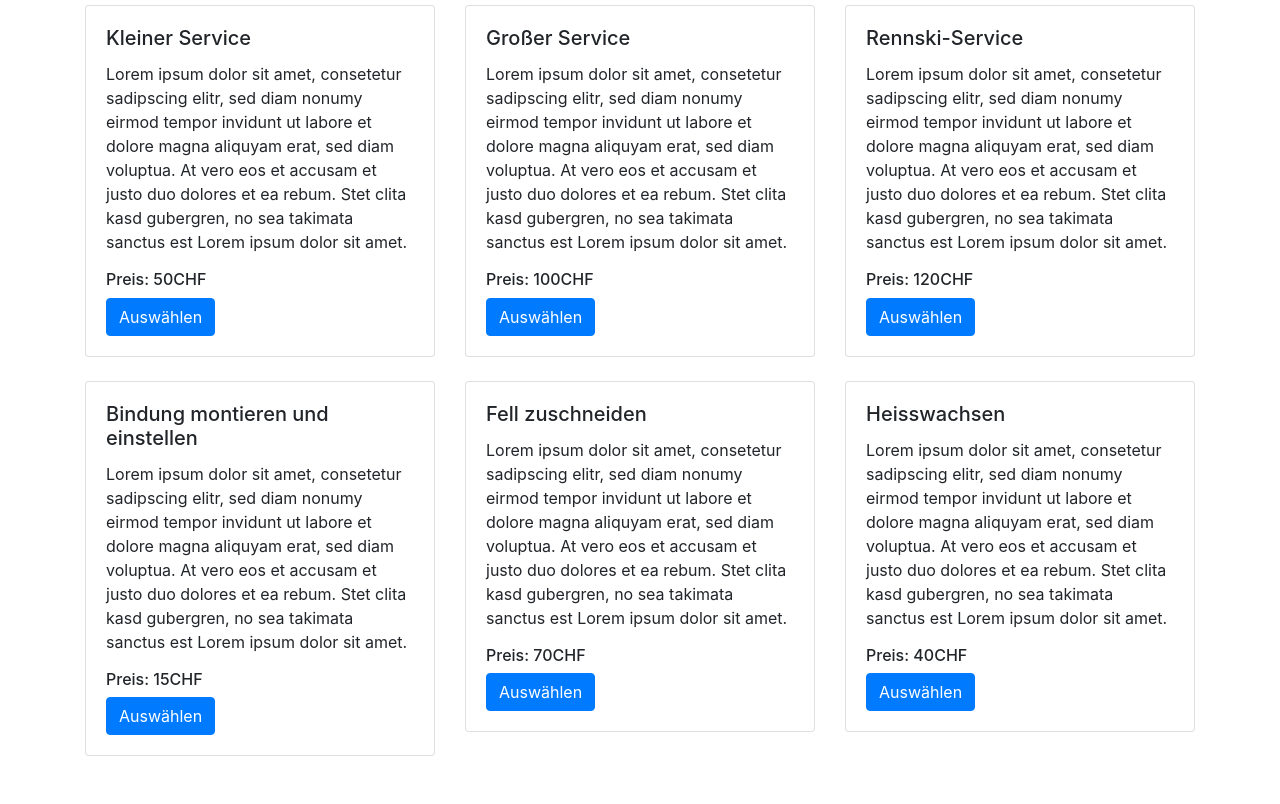
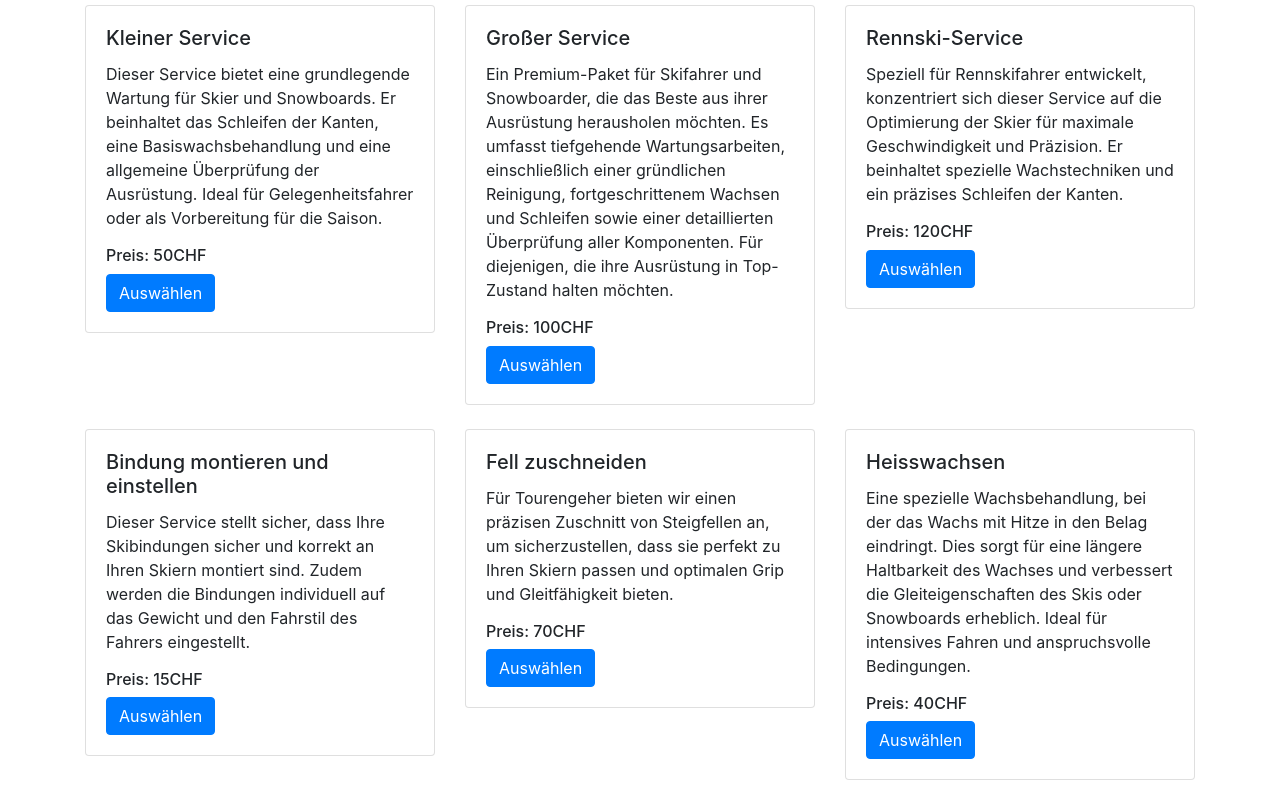
Before and after one commit to davereichert/JetStream, a plain HTML site: page html/Services.html in a window 1280 px wide. Shown: the part 215-1019 px from the top of the page. Before the commit the page ends 995 px from the top, so only its background shows below. Drawn offline with nearby package versions, Linux system fonts and the light colour scheme.

Commit message:
add Inhalt Service
den platz halter mit richtigem text ausgetausch

```diff
--- a/html/Services.html
+++ b/html/Services.html
@@ -38,12 +38,10 @@
             <div class="card mb-4">
                 <div class="card-body">
                     <h5 class="card-title">Kleiner Service</h5>
-                    <p class="card-text">Lorem ipsum dolor sit amet, consetetur sadipscing elitr,
-                        sed diam nonumy eirmod tempor invidunt ut labore et dolore
-                        magna aliquyam erat, sed diam voluptua. At vero eos et accusam
-                        et justo duo dolores et ea rebum. Stet
-                        clita kasd gubergren, no sea takimata sanctus est Lorem
-                        ipsum dolor sit amet.</p>
+                    <p class="card-text"> Dieser Service bietet eine grundlegende Wartung
+                        für Skier und Snowboards. Er beinhaltet das Schleifen der Kanten, eine
+                        Basiswachsbehandlung und eine allgemeine Überprüfung der Ausrüstung. Ideal
+                        für Gelegenheitsfahrer oder als Vorbereitung für die Saison.</p>
                     <h6>Preis: 50CHF</h6>
                     <a href="serviceanmeldung.html" data-service="Kleiner Service" class="btn btn-primary service-btn">Auswählen</a>
                 </div>
@@ -54,12 +52,12 @@
             <div class="card mb-4">
                 <div class="card-body">
                     <h5 class="card-title">Großer Service</h5>
-                    <p class="card-text">Lorem ipsum dolor sit amet, consetetur sadipscing elitr,
-                        sed diam nonumy eirmod tempor invidunt ut labore et dolore
-                        magna aliquyam erat, sed diam voluptua. At vero eos et accusam
-                        et justo duo dolores et ea rebum. Stet
-                        clita kasd gubergren, no sea takimata sanctus est Lorem
-                        ipsum dolor sit amet.</p>
+                    <p class="card-text">Ein Premium-Paket für Skifahrer und Snowboarder,
+                        die das Beste aus ihrer Ausrüstung herausholen möchten. Es umfasst
+                        tiefgehende Wartungsarbeiten, einschließlich einer gründlichen Reinigung,
+                        fortgeschrittenem Wachsen und Schleifen sowie einer detaillierten
+                        Überprüfung aller Komponenten. Für diejenigen, die ihre Ausrüstung in
+                        Top-Zustand halten möchten.</p>
                         <h6>Preis: 100CHF</h6>
                         <a href="serviceanmeldung.html" data-service="Großer Service" class="btn btn-primary service-btn">Auswählen</a>
                 </div>
@@ -69,12 +67,10 @@
             <div class="card mb-4">
                 <div class="card-body">
                     <h5 class="card-title">Rennski-Service</h5>
-                    <p class="card-text">Lorem ipsum dolor sit amet, consetetur sadipscing elitr,
-                        sed diam nonumy eirmod tempor invidunt ut labore et dolore
-                        magna aliquyam erat, sed diam voluptua. At vero eos et accusam
-                        et justo duo dolores et ea rebum. Stet
-                        clita kasd gubergren, no sea takimata sanctus est Lorem
-                        ipsum dolor sit amet.</p>
+                    <p class="card-text"> Speziell für Rennskifahrer entwickelt, konzentriert
+                        sich dieser Service auf die Optimierung der Skier für maximale Geschwindigkeit
+                        und Präzision. Er beinhaltet spezielle Wachstechniken und ein präzises Schleifen
+                        der Kanten.</p>
                         <h6>Preis: 120CHF</h6>
                         <a href="serviceanmeldung.html" data-service="Rennski-Service" class="btn btn-primary service-btn">Auswählen</a>
                 </div>
@@ -84,12 +80,10 @@
             <div class="card mb-4">
                 <div class="card-body">
                     <h5 class="card-title">Bindung montieren und einstellen</h5>
-                    <p class="card-text">Lorem ipsum dolor sit amet, consetetur sadipscing elitr,
-                        sed diam nonumy eirmod tempor invidunt ut labore et dolore
-                        magna aliquyam erat, sed diam voluptua. At vero eos et accusam
-                        et justo duo dolores et ea rebum. Stet
-                        clita kasd gubergren, no sea takimata sanctus est Lorem
-                        ipsum dolor sit amet.</p>
+                    <p class="card-text">Dieser Service stellt sicher, dass Ihre
+                        Skibindungen sicher und korrekt an Ihren Skiern montiert sind.
+                        Zudem werden die Bindungen individuell auf das Gewicht und den Fahrstil
+                        des Fahrers eingestellt.</p>
                         <h6>Preis: 15CHF</h6>
                         <a href="serviceanmeldung.html" data-service="Bindung montieren und einstellen" class="btn btn-primary service-btn">Auswählen</a>
                 </div>
@@ -99,12 +93,9 @@
             <div class="card mb-4">
                 <div class="card-body">
                     <h5 class="card-title">Fell zuschneiden</h5>
-                    <p class="card-text">Lorem ipsum dolor sit amet, consetetur sadipscing elitr,
-                        sed diam nonumy eirmod tempor invidunt ut labore et dolore
-                        magna aliquyam erat, sed diam voluptua. At vero eos et accusam
-                        et justo duo dolores et ea rebum. Stet
-                        clita kasd gubergren, no sea takimata sanctus est Lorem
-                        ipsum dolor sit amet.</p>
+                    <p class="card-text">Für Tourengeher bieten wir einen präzisen Zuschnitt von
+                        Steigfellen an, um sicherzustellen, dass sie perfekt zu Ihren Skiern passen
+                        und optimalen Grip und Gleitfähigkeit bieten.</p>
                         <h6>Preis: 70CHF</h6>
                         <a href="serviceanmeldung.html" data-service="Fell zuschneiden" class="btn btn-primary service-btn">Auswählen</a>
                 </div>
@@ -114,12 +105,10 @@
             <div class="card mb-4">
                 <div class="card-body">
                     <h5 class="card-title">Heisswachsen</h5>
-                    <p class="card-text">Lorem ipsum dolor sit amet, consetetur sadipscing elitr,
-                        sed diam nonumy eirmod tempor invidunt ut labore et dolore
-                        magna aliquyam erat, sed diam voluptua. At vero eos et accusam
-                        et justo duo dolores et ea rebum. Stet
-                        clita kasd gubergren, no sea takimata sanctus est Lorem
-                        ipsum dolor sit amet.</p>
+                    <p class="card-text">Eine spezielle Wachsbehandlung, bei der das Wachs mit Hitze in den
+                        Belag eindringt. Dies sorgt für eine längere
+                        Haltbarkeit des Wachses und verbessert die Gleiteigenschaften des Skis oder Snowboards
+                        erheblich. Ideal für intensives Fahren und anspruchsvolle Bedingungen.</p>
                         <h6>Preis: 40CHF</h6>
                         <a href="serviceanmeldung.html" data-service="Heisswachsen" class="btn btn-primary service-btn">Auswählen</a>
                 </div>
```
Also changed, not shown: html/Index.html (+25 -36 lines).
